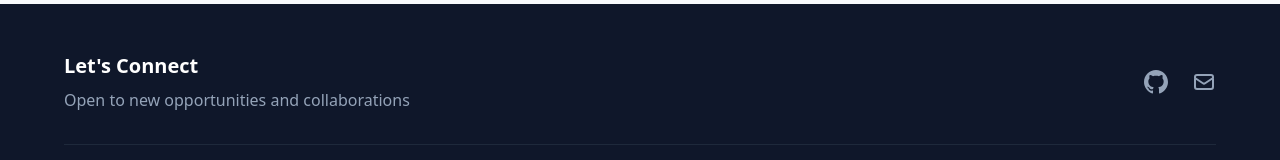
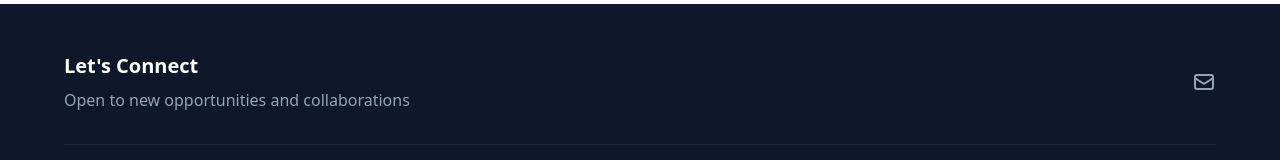
Before and after one commit to Forworddash/portfolio, a React (Vite) app: page / in a window 1280 px wide. Shown: the part 3346-3506 px from the top of the page. Built offline with nearby package versions, Linux system fonts and the light colour scheme.

Commit message:
[REM] removed github link for contact - useless

```diff
--- a/src/components/Footer.tsx
+++ b/src/components/Footer.tsx
@@ -13,7 +13,7 @@ export default function Footer() {
           </div>
 
           <div className="flex gap-6">
-            <a
+            {/* <a
               href="https://github.com/Forworddash"
               target="_blank"
               rel="noopener noreferrer"
@@ -23,7 +23,7 @@ export default function Footer() {
               <svg className="w-6 h-6" fill="currentColor" viewBox="0 0 24 24">
                 <path d="M12 0c-6.626 0-12 5.373-12 12 0 5.302 3.438 9.8 8.207 11.387.599.111.793-.261.793-.577v-2.234c-3.338.726-4.033-1.416-4.033-1.416-.546-1.387-1.333-1.756-1.333-1.756-1.089-.745.083-.729.083-.729 1.205.084 1.839 1.237 1.839 1.237 1.07 1.834 2.807 1.304 3.492.997.107-.775.418-1.305.762-1.604-2.665-.305-5.467-1.334-5.467-5.931 0-1.311.469-2.381 1.236-3.221-.124-.303-.535-1.524.117-3.176 0 0 1.008-.322 3.301 1.23.957-.266 1.983-.399 3.003-.404 1.02.005 2.047.138 3.006.404 2.291-1.552 3.297-1.23 3.297-1.23.653 1.653.242 2.874.118 3.176.77.84 1.235 1.911 1.235 3.221 0 4.609-2.807 5.624-5.479 5.921.43.372.823 1.102.823 2.222v3.293c0 .319.192.694.801.576 4.765-1.589 8.199-6.086 8.199-11.386 0-6.627-5.373-12-12-12z"/>
               </svg>
-            </a>
+            </a> */}
             {/* <a
               href="https://linkedin.com/in/yourusername"
               target="_blank"
@@ -36,7 +36,7 @@ export default function Footer() {
               </svg>
             </a> */}
             <a
-              href="mailto:your.email@example.com"
+              href="mailto:samuel@samuelbaker.ca"
               className="text-slate-400 dark:text-slate-500 hover:text-white transition-colors"
               aria-label="Email"
             >
```
